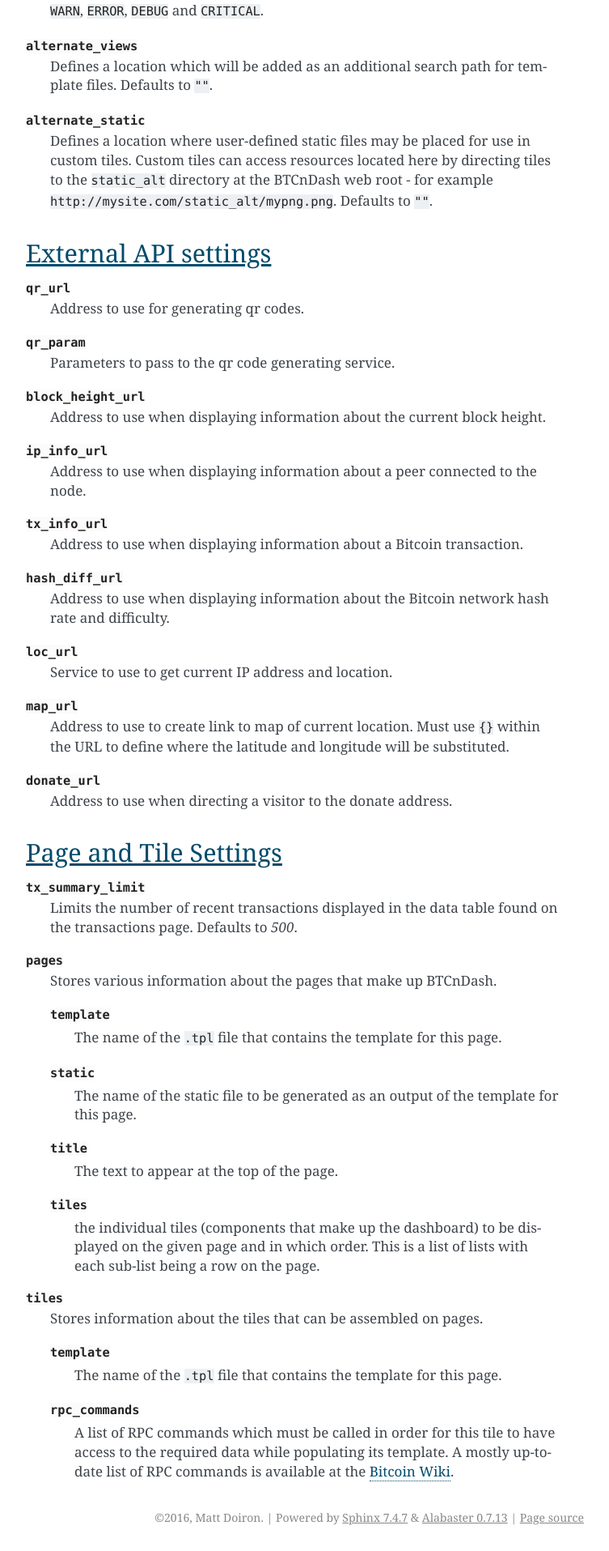
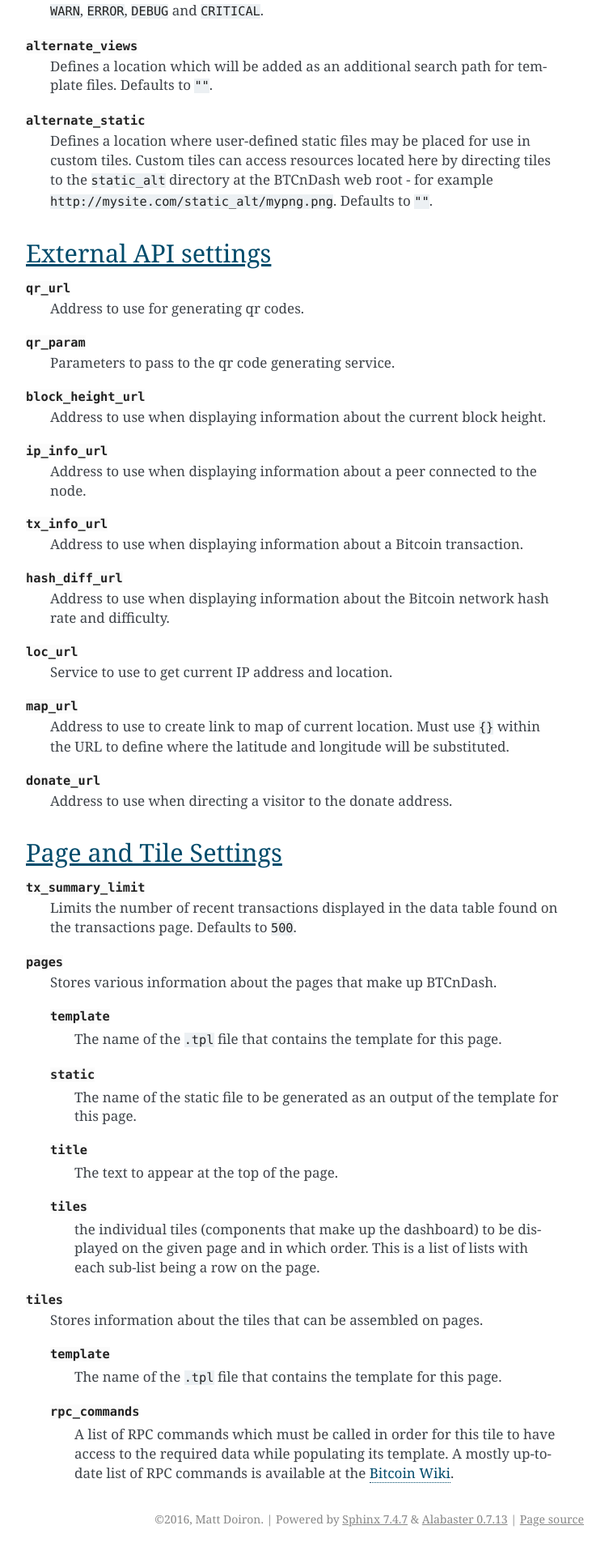
Before and after one commit to mattdoiron/btcndash, a Sphinx documentation site: the page built from doc/configuration.rst, in a window 1280 px wide. Shown: the part 2979-4894 px from the top of the page at 81% size, without its empty margins (388-1141 px from the left). Built offline with Sphinx 7.4.7, drawn with Linux system fonts in a browser that asks for light colours.

Commit message:
Tweak to documentation formatting

```diff
--- a/doc/configuration.rst
+++ b/doc/configuration.rst
@@ -137,7 +137,7 @@ Page and Tile Settings
 
 :mod:`tx_summary_limit`
     Limits the number of recent transactions displayed in the data table found on the transactions
-    page. Defaults to `500`.
+    page. Defaults to ``500``.
 :mod:`pages`
     Stores various information about the pages that make up BTCnDash.
 
```
